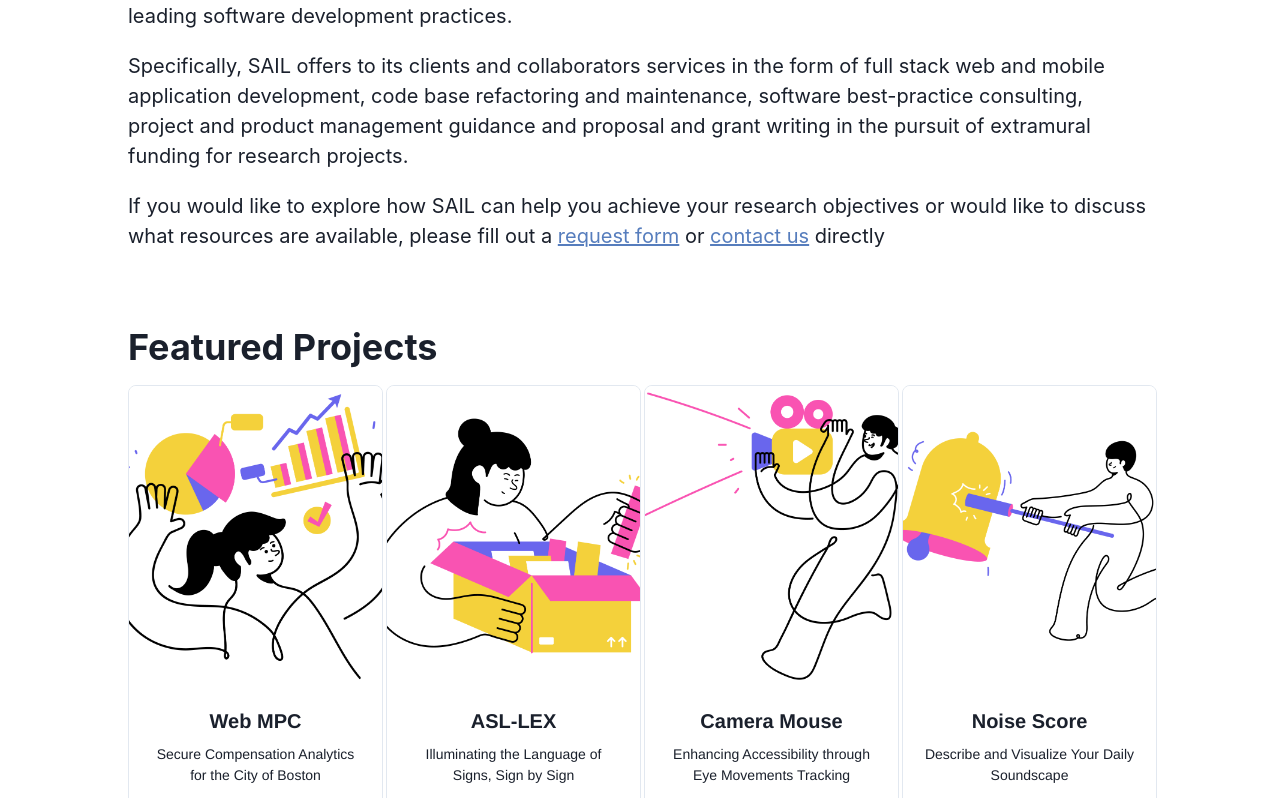
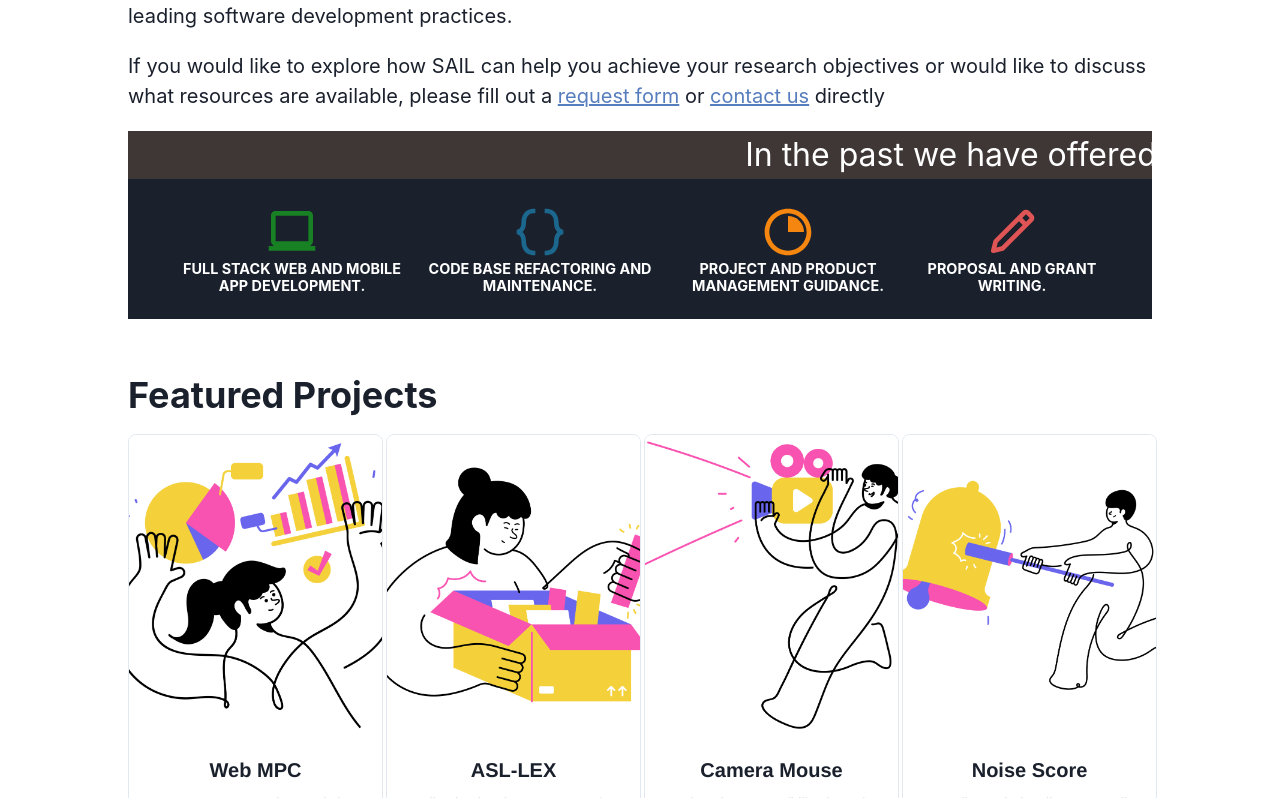
Before and after one commit to hicsail/hicsail.github.io, a React app: page / in a window 1280 px wide. Shown: the part 1202-2000 px from the top of the page. Built offline with nearby package versions, Linux system fonts and the light colour scheme; a web font is replaced by a local one.

Commit message:
maybe add this feature in the future

```diff
--- /dev/null
+++ b/src/components/AboutBlurb/AboutBlurb.css
@@ -0,0 +1,43 @@
+#innerCard {
+  display: flex;
+  flex-direction: column;
+  justify-content: space-between;
+  max-width: 15em;
+  min-width: 8em;
+  padding: 0 0.5em 0 0.5em;
+}
+
+#h2 {
+  text-align: center;
+  color: rgb(255, 255, 255);
+  text-transform: uppercase;
+  margin-left: auto;
+  margin-right: auto;
+  font-size: 0.9em;
+}
+
+#boxForMovingText {
+  width: 100%;
+  background-color: #3e3736;
+  color: white;
+  overflow: hidden;
+  font-size: 2em;
+}
+
+#movingText {
+  display: block; /* Important to give the content a width */
+
+  width: 100%;
+  transform: translateX(100%); /* Animation start out of the screen */
+
+  /* Add the animation */
+  animation: move 30s linear infinite
+    /* infinite make reapeat the animation indefinitely */;
+}
+
+/* Create the animation */
+@keyframes move {
+  to {
+    transform: translateX(-100%);
+  }
+}
--- /dev/null
+++ b/src/components/AboutBlurb/AboutBlurb.tsx
@@ -0,0 +1,60 @@
+import {
+  Box,
+  Card,
+  CardBody,
+  HStack,
+  Icon,
+  Heading,
+  Text,
+} from '@chakra-ui/react';
+import {
+  BiLaptop,
+  BiCodeCurly,
+  BiPencil,
+  BiClipboard,
+  BiPieChart,
+} from 'react-icons/bi';
+import * as React from 'react';
+import './AboutBlurb.css';
+
+export const AboutBlurb: React.FC = () => {
+  return (
+    <Box>
+      <Box id="boxForMovingText">
+        <p id="movingText">
+          <span>In the past we have offered these services.</span>
+        </p>
+      </Box>
+      <Card boxShadow={0}>
+        <CardBody backgroundColor="gray.800">
+          <HStack
+            id="stackityStack"
+            margin="0.3em 1.5em 0.3em 1.5em"
+            justifyContent="space-between"
+          >
+            <Box id="innerCard">
+              <Icon id="cardIcon" as={BiLaptop} color="#178123" />
+              <Heading id="h2">
+                Full stack web and mobile app development.
+              </Heading>
+            </Box>
+            <Box id="innerCard">
+              <Icon id="cardIcon" as={BiCodeCurly} color="#1b678d" />
+              <Heading id="h2">Code base refactoring and maintenance.</Heading>
+            </Box>
+            <Box id="innerCard">
+              <Icon id="cardIcon" as={BiPieChart} color="#f58711" />
+              <Heading id="h2">
+                Project and product management guidance.
+              </Heading>
+            </Box>
+            <Box id="innerCard">
+              <Icon id="cardIcon" as={BiPencil} color="#df5454" />
+              <Heading id="h2">Proposal and grant writing.</Heading>
+            </Box>
+          </HStack>
+        </CardBody>
+      </Card>
+    </Box>
+  );
+};
--- a/src/pages/Home.tsx
+++ b/src/pages/Home.tsx
@@ -20,6 +20,7 @@ import { Reacteroids } from '../components/asteroidGame/Reacteroids';
 import styled from 'styled-components';
 import { IoRocketSharp } from 'react-icons/io5';
 import { ProjectsGrid } from '../components/ProjectsGrid';
+import { AboutBlurb } from '../components/AboutBlurb/AboutBlurb';
 import data from '../utils/data/data.json';
 
 const HeroText = styled.div`
@@ -184,14 +185,6 @@ export const Home: React.FC = () => {
               leveraging industry-leading software development practices.
             </Text>
             <Text textStyle="paragraph">
-              Specifically, SAIL offers to its clients and collaborators
-              services in the form of full stack web and mobile application
-              development, code base refactoring and maintenance, software
-              best-practice consulting, project and product management guidance
-              and proposal and grant writing in the pursuit of extramural
-              funding for research projects.
-            </Text>
-            <Text textStyle="paragraph">
               If you would like to explore how SAIL can help you achieve your
               research objectives or would like to discuss what resources are
               available, please fill out a{' '}
@@ -208,6 +201,7 @@ export const Home: React.FC = () => {
               </Link>
               {' directly'}
             </Text>
+            <AboutBlurb />
           </Box>
           <Box gridArea="projectgrid">
             <Heading textStyle="h2" mt="5'0px">
```
